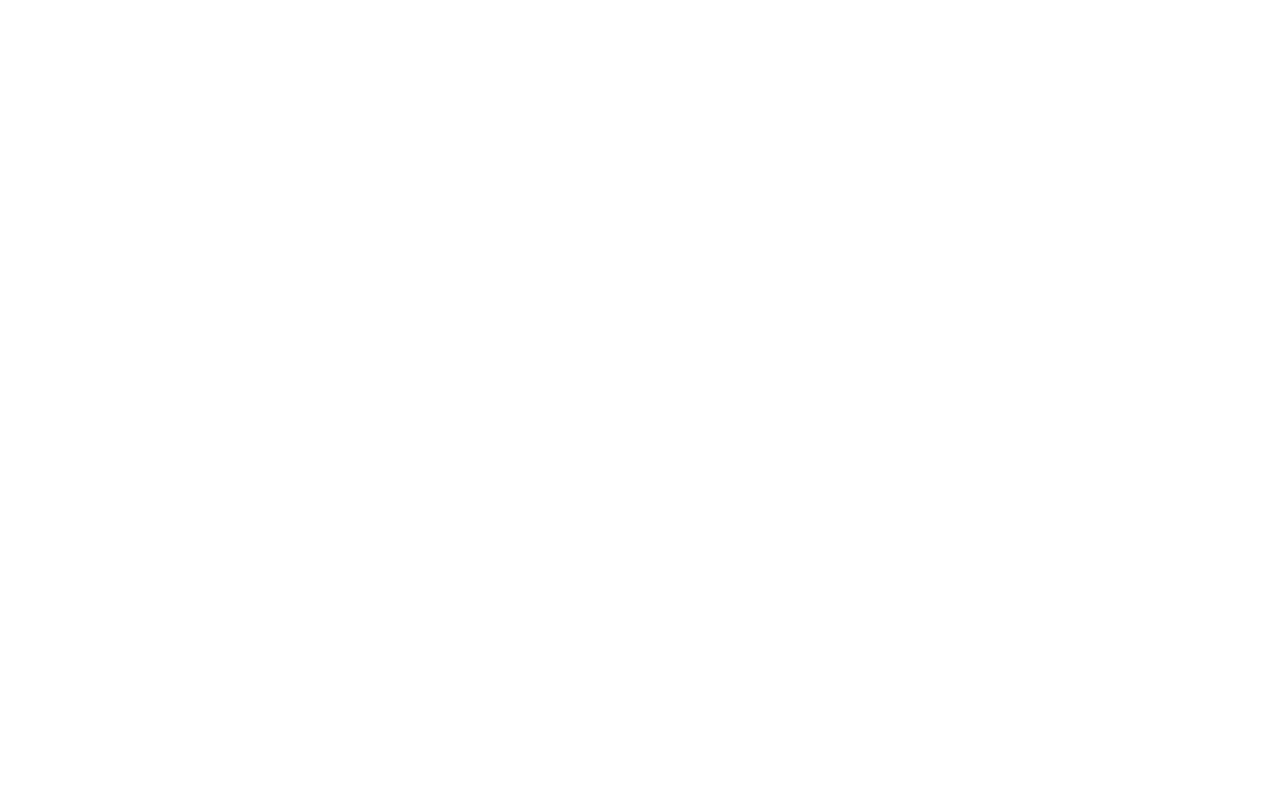
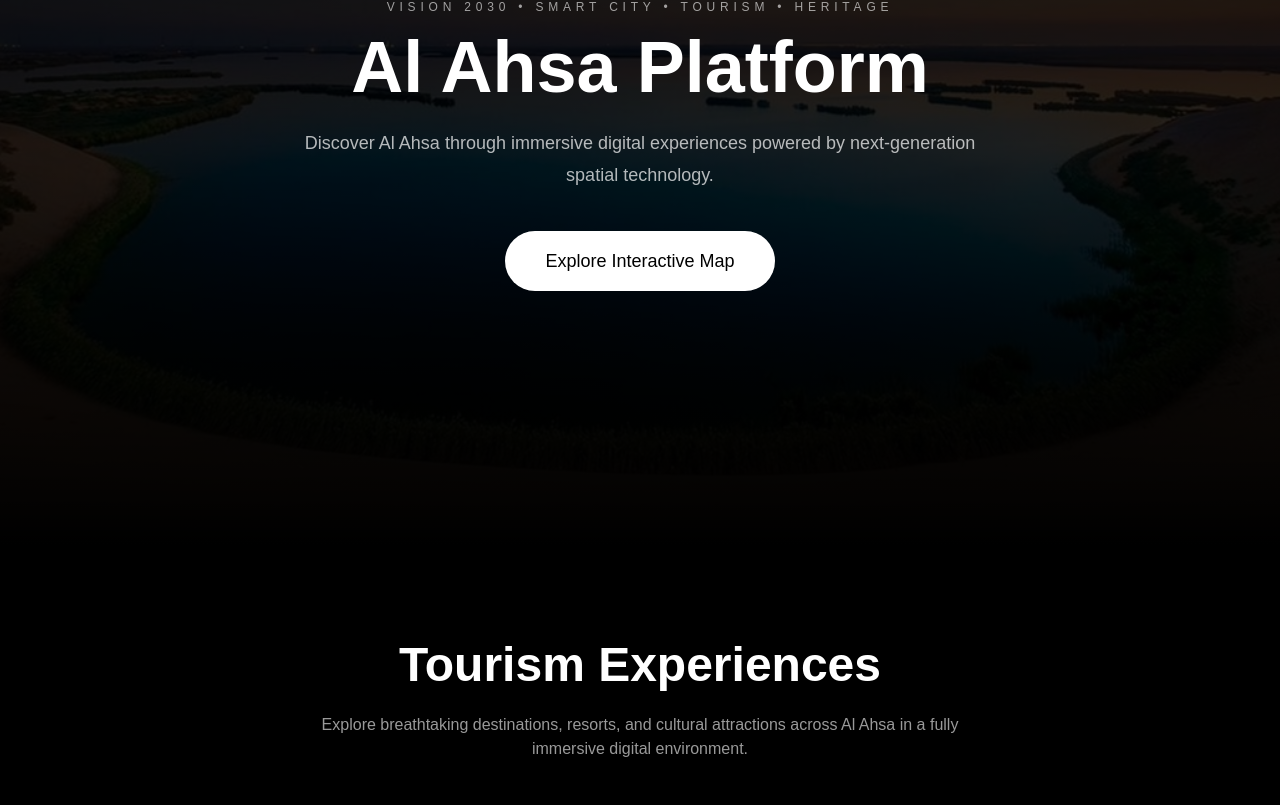
Before and after one commit to waelsuport111/waelsuport111-al-ahsa-platform, a Next.js app: page / in a window 1280 px wide. Before the commit this address had no page. Shown: the part 255-1060 px from the top of the page. Before the commit the page ends 800 px from the top, so only its background shows below. Built offline with nearby package versions, Linux system fonts and the light colour scheme.

Commit message:
refine homepage buttons and navigation

```diff
--- a/app/page.tsx
+++ b/app/page.tsx
@@ -1,5 +1,96 @@
-import { redirect } from "next/navigation";
+"use client";
 
-export default function Home() {
-  redirect("/map");
+import { useRouter } from "next/navigation";
+import { motion } from "framer-motion";
+
+export default function HomePage() {
+  const router = useRouter();
+
+  return (
+    <main className="bg-black text-white">
+      <section className="relative flex h-screen items-center justify-center overflow-hidden text-center">
+        <img
+          src="/bg.jpg"
+          alt="Al Ahsa"
+          className="absolute inset-0 h-full w-full scale-105 object-cover opacity-40"
+        />
+
+        <div className="absolute inset-0 bg-gradient-to-b from-black/80 via-black/60 to-black" />
+
+        <motion.div
+          initial={{ opacity: 0, y: 40 }}
+          animate={{ opacity: 1, y: 0 }}
+          transition={{ duration: 1 }}
+          className="relative z-10 px-6"
+        >
+          <p className="text-xs uppercase tracking-[0.4em] text-white/60">
+            Vision 2030 • Smart City • Tourism • Heritage
+          </p>
+
+          <h1 className="mt-4 text-5xl font-semibold md:text-7xl">
+            Al Ahsa Platform
+          </h1>
+
+          <p className="mx-auto mt-6 max-w-2xl text-lg leading-8 text-white/70">
+            Discover Al Ahsa through immersive digital experiences powered by
+            next-generation spatial technology.
+          </p>
+
+          <button
+            onClick={() => router.push("/map")}
+            className="mt-10 rounded-full bg-white px-10 py-4 text-lg font-medium text-black transition-all duration-300 hover:scale-105 hover:bg-white/90 hover:shadow-[0_0_25px_rgba(255,255,255,0.35)]"
+          >
+            Explore Interactive Map
+          </button>
+        </motion.div>
+      </section>
+
+      <section className="px-6 py-24 text-center">
+        <h2 className="text-3xl font-semibold md:text-5xl">
+          Tourism Experiences
+        </h2>
+        <p className="mx-auto mt-6 max-w-2xl text-white/60">
+          Explore breathtaking destinations, resorts, and cultural attractions
+          across Al Ahsa in a fully immersive digital environment.
+        </p>
+      </section>
+
+      <section className="bg-gradient-to-b from-black to-[#05070a] px-6 py-24 text-center">
+        <h2 className="text-3xl font-semibold md:text-5xl">
+          Heritage & Culture
+        </h2>
+        <p className="mx-auto mt-6 max-w-2xl text-white/60">
+          Walk through historical landmarks and discover the rich heritage of
+          Al Ahsa through interactive storytelling.
+        </p>
+      </section>
+
+      <section className="px-6 py-24 text-center">
+        <h2 className="text-3xl font-semibold md:text-5xl">
+          Smart City Vision
+        </h2>
+        <p className="mx-auto mt-6 max-w-2xl text-white/60">
+          Empowering municipalities with digital twins, spatial intelligence,
+          and immersive platforms aligned with Saudi Vision 2030.
+        </p>
+      </section>
+
+      <section className="py-32 text-center">
+        <h2 className="text-4xl font-semibold md:text-6xl">
+          Experience Al Ahsa Now
+        </h2>
+
+        <button
+          onClick={() => router.push("/map")}
+          className="mt-10 rounded-full bg-white px-12 py-5 text-lg font-medium text-black transition-all duration-300 hover:scale-105 hover:bg-white/90 hover:shadow-[0_0_25px_rgba(255,255,255,0.35)]"
+        >
+          Open Interactive Map
+        </button>
+      </section>
+
+      <div className="pb-10 text-center text-xs tracking-[0.3em] text-white/40">
+        POWERED BY DARI 966
+      </div>
+    </main>
+  );
 }
--- a/package.json
+++ b/package.json
@@ -11,6 +11,7 @@
   "dependencies": {
     "@react-google-maps/api": "^2.20.8",
     "@supabase/supabase-js": "^2.100.1",
+    "framer-motion": "^12.38.0",
     "next": "16.2.1",
     "react": "19.2.4",
     "react-dom": "19.2.4"
```
Also changed, not shown: public/bg.jpg (added), 1 other file (tests, documents, lock files or other folders).
